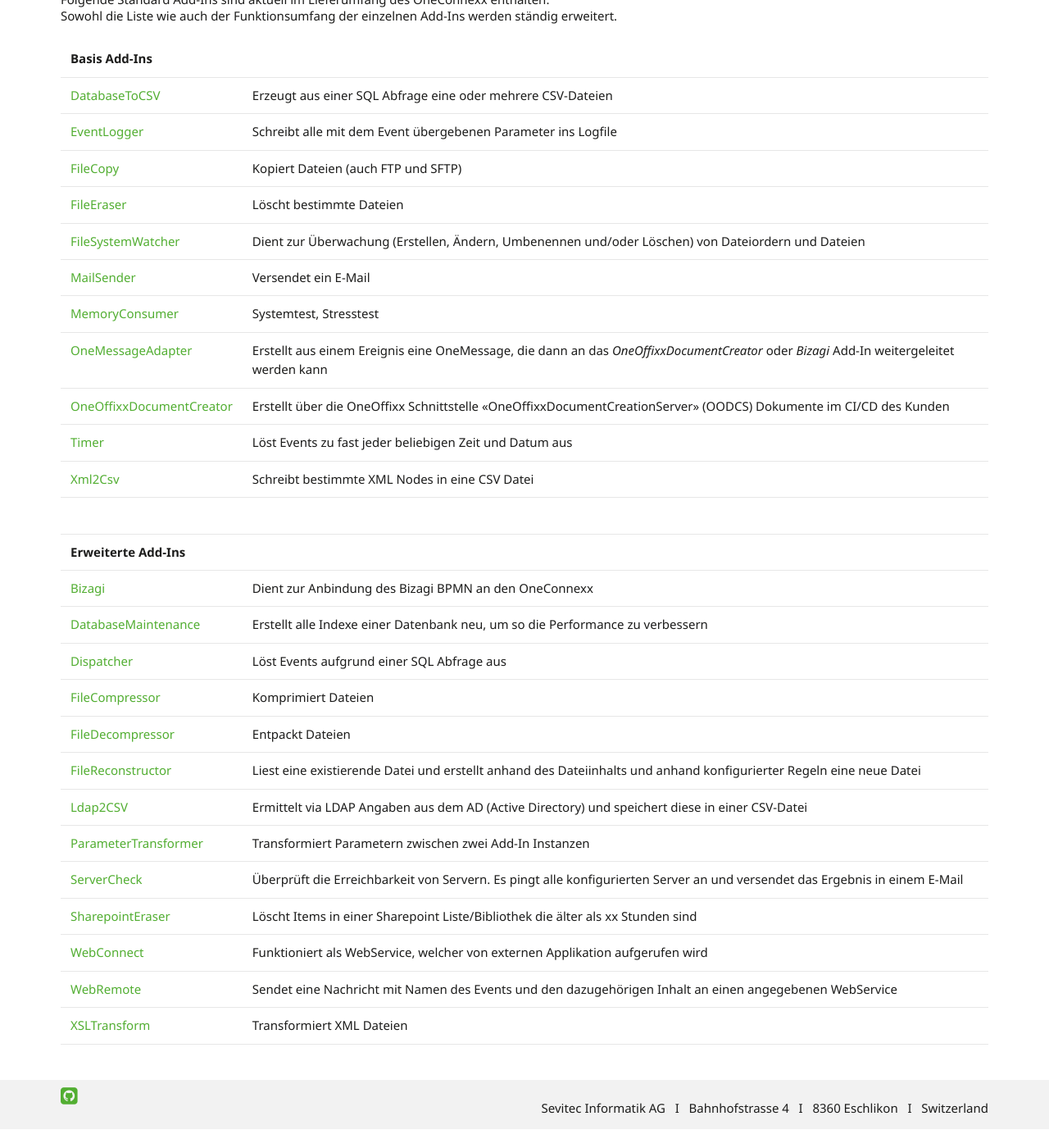
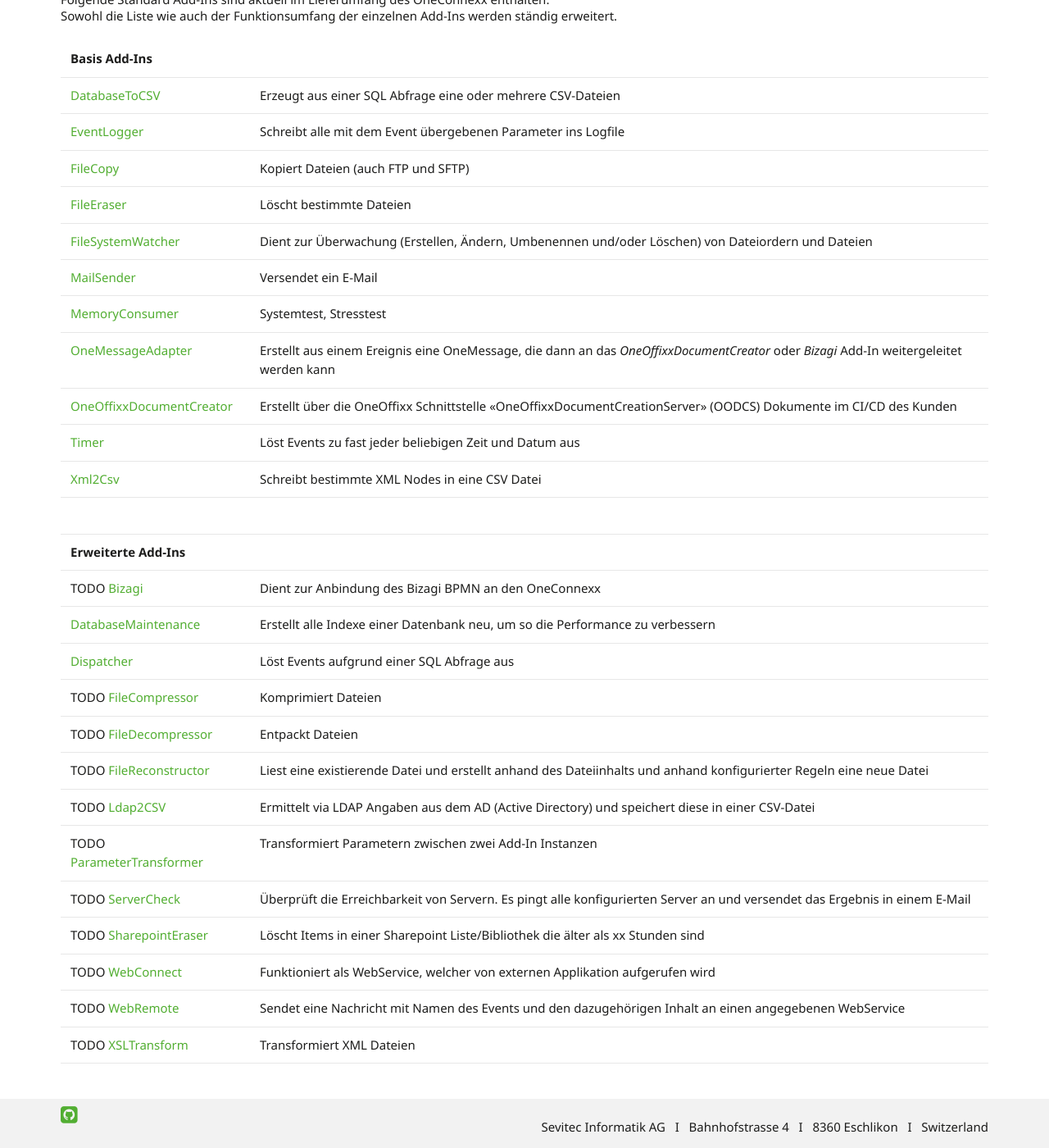
Before and after one commit to primesoft-group/oneconnexx-docs, a Jekyll site: the page built from _pages/addins/de/standardaddins.md, in a window 1280 px wide and 1400 px high, scrolled down 367 px. Shown: the whole window at 82% size. Built offline with Jekyll 4.4.1, drawn with Linux system fonts in a browser that asks for light colours; nearby versions of some CDN libraries; some web fonts are replaced; before the commit the page ends 1744 px from its top, so only the background shows below that.

Commit message:
Update standardaddins.md

```diff
--- a/_pages/addins/de/standardaddins.md
+++ b/_pages/addins/de/standardaddins.md
@@ -23,16 +23,16 @@
 | [Xml2Csv]({{ site.baseurl }}/addins/de/xml2csv/) | Schreibt bestimmte XML Nodes in eine CSV Datei |
 | | |
 | __Erweiterte Add-Ins__ | |
-| [Bizagi]({{ site.baseurl }}/addins/de/bizagi/) | Dient zur Anbindung des Bizagi BPMN an den OneConnexx |
+| TODO [Bizagi]({{ site.baseurl }}/addins/de/bizagi/) | Dient zur Anbindung des Bizagi BPMN an den OneConnexx |
 | [DatabaseMaintenance]({{ site.baseurl }}/addins/de/databasemaintenance/) | Erstellt alle Indexe einer Datenbank neu, um so die Performance zu verbessern |
 | [Dispatcher]({{ site.baseurl }}/addins/de/dispatcher/) | Löst Events aufgrund einer SQL Abfrage aus |
-| [FileCompressor]({{ site.baseurl }}/addins/de/filecompressor/) | Komprimiert Dateien |
-| [FileDecompressor]({{ site.baseurl }}/addins/de/filedecompressor/) | Entpackt Dateien |
-| [FileReconstructor]({{ site.baseurl }}/addins/de/filereconstructor/) | Liest eine existierende Datei und erstellt anhand des Dateiinhalts und anhand konfigurierter Regeln eine neue Datei |
-| [Ldap2CSV]({{ site.baseurl }}/addins/de/ldap2csv/) | Ermittelt via LDAP Angaben aus dem AD (Active Directory) und speichert diese in einer CSV-Datei |
-| [ParameterTransformer]({{ site.baseurl }}/addins/de/parametertransformer/) | Transformiert Parametern zwischen zwei Add-In Instanzen |
-| [ServerCheck]({{ site.baseurl }}/addins/de/servercheck/) | Überprüft die Erreichbarkeit von Servern. Es pingt alle konfigurierten Server an und versendet das Ergebnis in einem E-Mail |
-| [SharepointEraser]({{ site.baseurl }}/addins/de/sharepointeraser/) | Löscht Items in einer Sharepoint Liste/Bibliothek die älter als xx Stunden sind |
-| [WebConnect]({{ site.baseurl }}/addins/de/webconnect/) | Funktioniert als WebService, welcher von externen Applikation aufgerufen wird |
-| [WebRemote]({{ site.baseurl }}/addins/de/webremote/) | Sendet eine Nachricht mit Namen des Events und den dazugehörigen Inhalt an einen angegebenen WebService |
-| [XSLTransform]({{ site.baseurl }}/addins/de/xsltransform/) | Transformiert XML Dateien |
+| TODO [FileCompressor]({{ site.baseurl }}/addins/de/filecompressor/) | Komprimiert Dateien |
+| TODO [FileDecompressor]({{ site.baseurl }}/addins/de/filedecompressor/) | Entpackt Dateien |
+| TODO [FileReconstructor]({{ site.baseurl }}/addins/de/filereconstructor/) | Liest eine existierende Datei und erstellt anhand des Dateiinhalts und anhand konfigurierter Regeln eine neue Datei |
+| TODO [Ldap2CSV]({{ site.baseurl }}/addins/de/ldap2csv/) | Ermittelt via LDAP Angaben aus dem AD (Active Directory) und speichert diese in einer CSV-Datei |
+| TODO [ParameterTransformer]({{ site.baseurl }}/addins/de/parametertransformer/) | Transformiert Parametern zwischen zwei Add-In Instanzen |
+| TODO [ServerCheck]({{ site.baseurl }}/addins/de/servercheck/) | Überprüft die Erreichbarkeit von Servern. Es pingt alle konfigurierten Server an und versendet das Ergebnis in einem E-Mail |
+| TODO [SharepointEraser]({{ site.baseurl }}/addins/de/sharepointeraser/) | Löscht Items in einer Sharepoint Liste/Bibliothek die älter als xx Stunden sind |
+| TODO [WebConnect]({{ site.baseurl }}/addins/de/webconnect/) | Funktioniert als WebService, welcher von externen Applikation aufgerufen wird |
+| TODO [WebRemote]({{ site.baseurl }}/addins/de/webremote/) | Sendet eine Nachricht mit Namen des Events und den dazugehörigen Inhalt an einen angegebenen WebService |
+| TODO [XSLTransform]({{ site.baseurl }}/addins/de/xsltransform/) | Transformiert XML Dateien |
```
